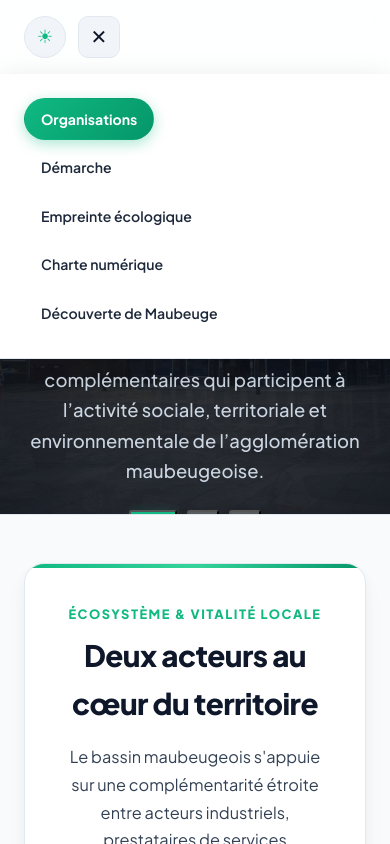
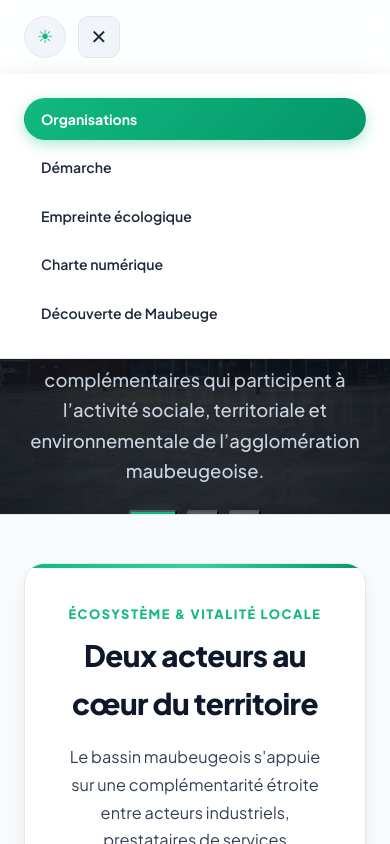
Before and after one commit to SamGroup21/Decouverte_Maubeuge, a plain HTML site: page index.html in a window 390 px wide. Both pictures are taken after a click on the button "Ouvrir le menu de navigation". Shown: the top 844 px of the page. Drawn offline with Linux system fonts and the light colour scheme.

Commit message:
quelque modification sur la navigation

```diff
--- a/index.html
+++ b/index.html
@@ -392,18 +392,6 @@ Créé en 1994 à La Courneuve, Paprec est le leader français du recyclage. Le
 <!-- SCRIPT DE GESTION DU THÈME & DU CARROUSEL -->
 <script>
 (function() {
-  // 2. Navigation Mobile
-  const mobileMenuBtn = document.getElementById('mobile-menu-btn');
-  const siteNav = document.getElementById('site-nav');
-
-  if (mobileMenuBtn && siteNav) {
-    mobileMenuBtn.addEventListener('click', function() {
-      const isOpen = siteNav.classList.toggle('is-open');
-      mobileMenuBtn.setAttribute('aria-expanded', isOpen);
-      mobileMenuBtn.innerHTML = isOpen ? '✕' : '☰';
-    });
-  }
-
   // 3. Carrousel : images locales préchargées et fondu automatique
 const slides = [...document.querySelectorAll('.hero-slide')];
 const indicators = [...document.querySelectorAll('.indicator-dot')];
--- a/navigation.css
+++ b/navigation.css
@@ -47,3 +47,45 @@
     outline: 3px solid var(--accent-green, #059669);
     outline-offset: 3px;
 }
+
+.mobile-menu-btn {
+    display: none;
+    align-items: center;
+    justify-content: center;
+    width: 42px;
+    height: 42px;
+    border: 1px solid var(--border-subtle, rgba(128, 128, 128, 0.3));
+    border-radius: 10px;
+    background: var(--bg-card-subtle, transparent);
+    color: var(--nav-text, currentColor);
+    font-size: 1.25rem;
+    cursor: pointer;
+}
+
+@media (max-width: 768px) {
+    .main-nav:not(.is-open) .nav-list {
+        display: none;
+    }
+
+    .main-nav.is-open .nav-list {
+        display: flex;
+        flex-direction: column;
+        align-items: stretch;
+        width: 100%;
+        order: 3;
+    }
+
+    .main-nav.is-open .nav-link {
+        display: block;
+        width: 100%;
+    }
+
+    .mobile-menu-btn {
+        display: inline-flex;
+        order: 1;
+    }
+
+    .main-nav [data-theme-toggle] {
+        order: 2;
+    }
+}
--- a/theme.js
+++ b/theme.js
@@ -38,6 +38,36 @@
                 setTheme(root.getAttribute("data-theme") === "dark" ? "light" : "dark", true);
             });
         });
+
+        document.querySelectorAll(".mobile-menu-btn").forEach(function (button) {
+            var navigation = document.getElementById(button.getAttribute("aria-controls"));
+            if (!navigation) return;
+
+            function setMenuOpen(isOpen) {
+                navigation.classList.toggle("is-open", isOpen);
+                button.setAttribute("aria-expanded", String(isOpen));
+                button.setAttribute("aria-label", isOpen ? "Fermer le menu de navigation" : "Ouvrir le menu de navigation");
+                var icon = button.querySelector("[aria-hidden='true']");
+                if (icon) icon.textContent = isOpen ? "✕" : "☰";
+            }
+
+            button.addEventListener("click", function () {
+                setMenuOpen(button.getAttribute("aria-expanded") !== "true");
+            });
+
+            navigation.querySelectorAll(".nav-link").forEach(function (link) {
+                link.addEventListener("click", function () {
+                    setMenuOpen(false);
+                });
+            });
+
+            navigation.addEventListener("keydown", function (event) {
+                if (event.key === "Escape") {
+                    setMenuOpen(false);
+                    button.focus();
+                }
+            });
+        });
     }
 
     if (document.readyState === "loading") {
```
Also changed, not shown: charte_informatique.html (+4 -1 lines), decouverte_maubeuge.html (+3 -0 lines), demarche.html (+4 -1 lines), empreinte_ecologique.html (+4 -1 lines).
